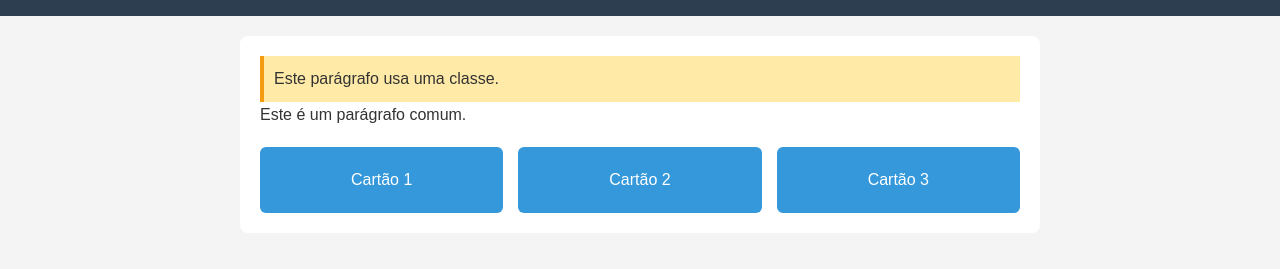
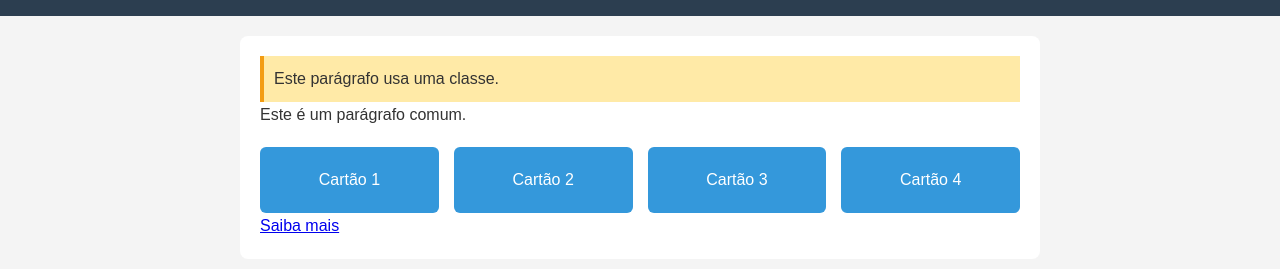
Before and after one commit to KnedySales/Knedy_Sales.github.io, a plain HTML site: page index.html in a window 1280 px wide. Shown: the part 95-364 px from the top of the page. Drawn offline with Linux system fonts and the light colour scheme.

Commit message:
Add fourth card and button to index.html

```diff
--- a/index.html
+++ b/index.html
@@ -5,6 +5,7 @@
   <title>Meu primeiro CSS</title>
   <link rel="stylesheet" href="estilos.css">
 </head>
+
 <body>
   <header class="cabecalho">
     <h1>Bem-vindo ao CSS</h1>
@@ -18,7 +19,10 @@
       <div class="cartao">Cartão 1</div>
       <div class="cartao">Cartão 2</div>
       <div class="cartao">Cartão 3</div>
+      <div class="cartao">Cartão 4</div>
     </div>
+
+    <a href="#" class="botao">Saiba mais</a>
   </main>
 </body>
 </html>
```
